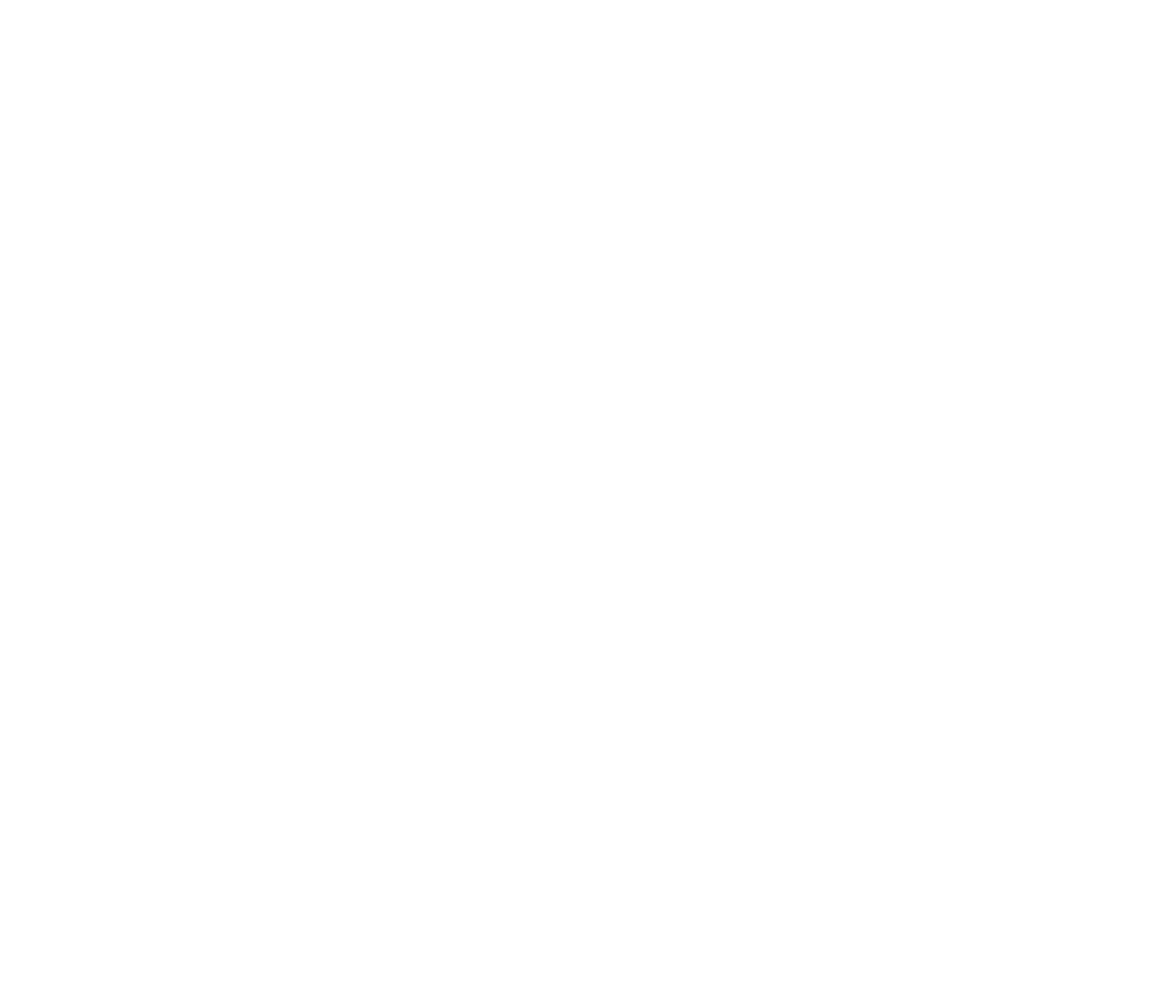
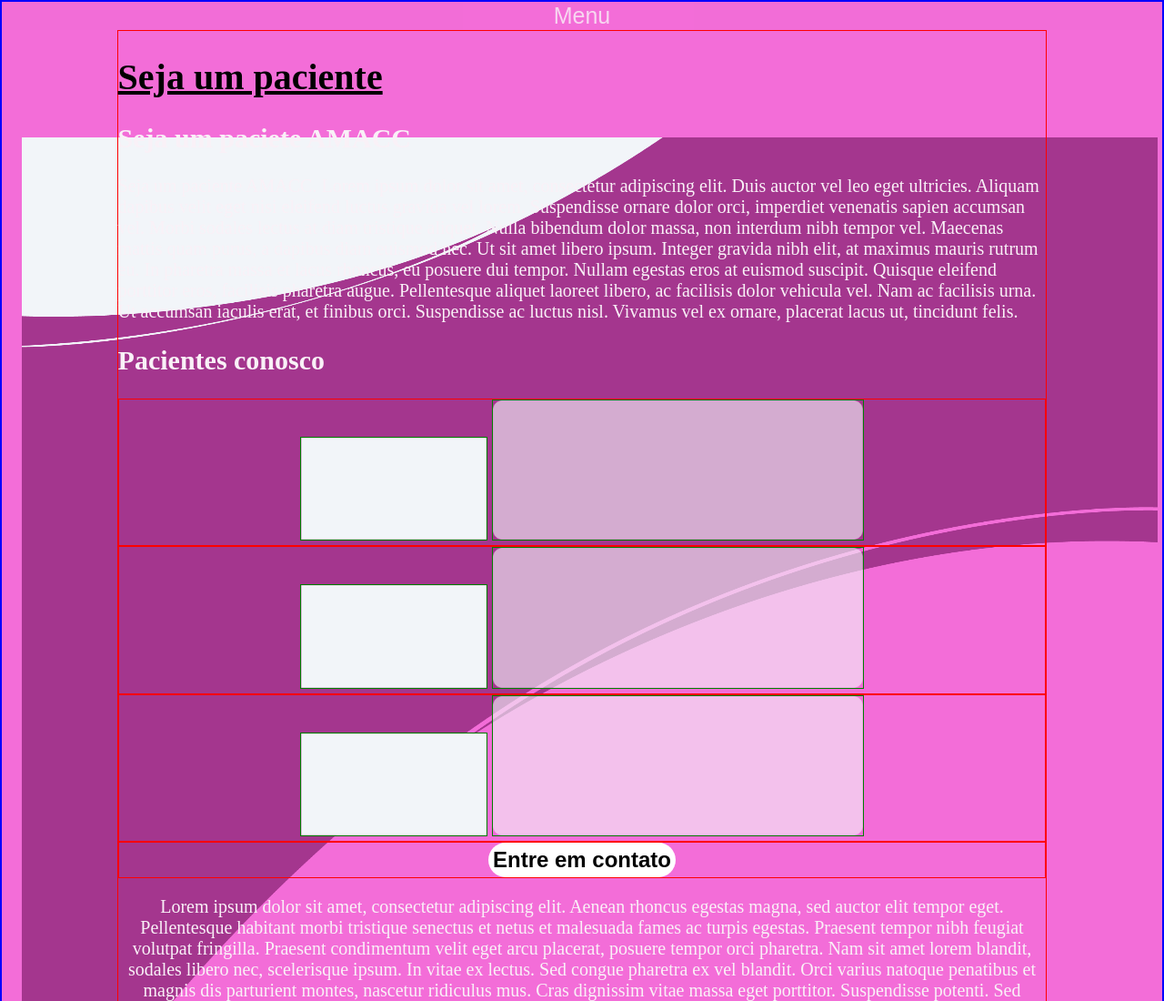
Before and after one commit to PedroHNN2112/AMACC-Website, a plain HTML site: page AMACC/paciente.html in a window 1280 px wide. Shown: the top 1100 px of the page at 91% size. Before the commit the page ends 800 px from the top, so only its background shows below. Drawn offline with Linux system fonts and the light colour scheme.

Commit message:
feito por: Eduardo Melo

```diff
--- /dev/null
+++ b/AMACC/paciente.css
@@ -0,0 +1,65 @@
+body, html {
+    border: 1px solid blue;
+    background: url("/AMACC/PAGINAS/SEJA_UM_PACIENTE/Ativo6.png") no-repeat center;
+    background-size: 100% 100%;
+    background-color: #F36DD8;
+}
+
+h1 {
+    color: black;
+    text-decoration: underline;
+}
+
+#container {
+    border: 1px solid red;
+    width: 80%;
+    margin: 0 auto;
+}
+
+#titulo-paciente {
+    text-align: left;
+}
+
+#conteudo-paciente {
+    text-align: left;
+}
+
+#pacientes-conosco {
+    text-align: left;
+}
+
+#fotos {
+    border: 1px solid red;
+    text-align: center;
+}
+
+ #ativo1 {
+    border: 1px solid green;
+    width: 40%;
+    height: 40%;
+}
+
+#ativo2 {
+    border: 1px solid green;
+    width: 20%;
+    height: 20%;
+}
+
+#area-botao {
+    border: 1px solid red;
+    text-align: center;
+}
+
+#botao-contato {
+    border-radius: 20px;
+    padding: 5px;
+    background: white;
+    border: none;
+    font-size: 1.2em;
+    font-weight: bold;
+    cursor: pointer;
+}
+
+#texto-area-contato {
+    text-align: center;
+}
--- a/AMACC/paciente.html
+++ b/AMACC/paciente.html
@@ -1,9 +1,114 @@
 <!DOCTYPE html>
-<html>
+<html lang="pt-br">
 <head>
-	<title></title>
+	<meta charset="utf-8">
+	<title>AMACC - Seja um paciente</title>
+	<link rel="stylesheet" type="text/css" href="/AMACC/index.css">
+	<link rel="stylesheet" type="text/css" href="/AMACC/paciente.css">
 </head>
 <body>
 
+	<div class="header" id="headerIndex">
+		<div class= "dropdown">
+			<button id="dropdownButton">Menu</button>
+			<div class="dropdownContent">
+				<a href="#trabalho">Conheça o nosso trabalho</a>
+				<a href="#historia">História</a>
+				<a href="#missao">Missão</a>
+				<a href="#paciente">Pacientes</a>
+				<a href="paciente.html">Seja um paciente</a>
+				<a href="contato.html">Contato</a>
+				<a href="doacao.html">Doe</a>
+				<a href="voluntario.html">Como ser voluntário</a>
+			</div>
+		</div>
+	</div>
+
+	<div id="container">
+
+		<div id="titulo-paciente">
+			<h1>Seja um paciente</h1>
+
+		<div id="conteudo-paciente">
+
+			<h2>Seja um paciete AMACC</h2>
+
+			<p>
+				Seja um paciente AMACC. Lorem ipsum dolor sit amet, consectetur adipiscing elit. Duis auctor vel leo eget ultricies. Aliquam dapibus velit eget nisi eleifend luctus gravida vel lorem. Suspendisse ornare dolor orci, imperdiet venenatis sapien accumsan vel. Morbi sodales lectus at diam tristique aliquet. Nulla bibendum dolor massa, non interdum nibh tempor vel. Maecenas mattis quam purus, a dapibus diam euismod nec. Ut sit amet libero ipsum. Integer gravida nibh elit, at maximus mauris rutrum eu. In pharetra massa et lacus rhoncus, eu posuere dui tempor. Nullam egestas eros at euismod suscipit. Quisque eleifend porttitor eros, facilisis pharetra augue. Pellentesque aliquet laoreet libero, ac facilisis dolor vehicula vel. Nam ac facilisis urna. Ut accumsan iaculis erat, et finibus orci. Suspendisse ac luctus nisl. Vivamus vel ex ornare, placerat lacus ut, tincidunt felis.
+			</p>
+
+		</div>
+
+		<div id="pacientes-conosco">
+
+			<h2>Pacientes conosco</h2>
+
+			<div id="fotos">
+
+				<img id="ativo2" src="/AMACC/PAGINAS/SEJA_UM_PACIENTE/Ativo 2.png">
+				<img id="ativo1" src="/AMACC/PAGINAS/SEJA_UM_PACIENTE/Ativo 1.png">
+
+			</div>
+
+			<div id="fotos">
+
+				<img id="ativo2" src="/AMACC/PAGINAS/SEJA_UM_PACIENTE/Ativo 2.png">
+				<img id="ativo1" src="/AMACC/PAGINAS/SEJA_UM_PACIENTE/Ativo 1.png">
+
+			</div>
+
+			<div id="fotos">
+
+				<img id="ativo2" src="/AMACC/PAGINAS/SEJA_UM_PACIENTE/Ativo 2.png">
+				<img id="ativo1" src="/AMACC/PAGINAS/SEJA_UM_PACIENTE/Ativo 1.png">
+
+			</div>
+
+			<div id="contato">
+
+				<div id="area-botao">
+
+					<button id="botao-contato" type="submit">Entre em contato</button>
+
+				</div>
+
+			</div>
+
+			<div id="texto-area-contato">
+
+				<p>
+					Lorem ipsum dolor sit amet, consectetur adipiscing elit. Aenean rhoncus egestas magna, sed auctor elit tempor eget. Pellentesque habitant morbi tristique senectus et netus et malesuada fames ac turpis egestas. Praesent tempor nibh feugiat volutpat fringilla. Praesent condimentum velit eget arcu placerat, posuere tempor orci pharetra. Nam sit amet lorem blandit, sodales libero nec, scelerisque ipsum. In vitae ex lectus. Sed congue pharetra ex vel blandit. Orci varius natoque penatibus et magnis dis parturient montes, nascetur ridiculus mus. Cras dignissim vitae massa eget porttitor. Suspendisse potenti. Sed venenatis blandit odio, vulputate imperdiet lacus interdum ac. Sed id aliquam tortor, et faucibus orci.
+
+				</p>
+
+				<p>
+
+					Morbi consectetur ex id ullamcorper fringilla. Morbi non pretium nunc. Duis sodales mauris ullamcorper interdum consequat. Vestibulum a orci imperdiet nisl interdum accumsan nec vitae tellus. Suspendisse vitae ante commodo, vestibulum ex ac, tempus erat. Aliquam non justo vitae diam laoreet fringilla ut lobortis turpis. Sed ut turpis quis dolor fringilla vehicula ac sit amet ligula. Donec commodo dolor eu leo placerat, lacinia faucibus magna auctor. Fusce non turpis purus. Morbi sem felis, facilisis sed purus eget, convallis eleifend lectus.
+
+				</p>
+
+				<p>
+
+					Aenean a libero nec turpis aliquam tempor nec vitae arcu. Ut pellentesque nec nunc eget ultricies. Morbi ut tempor sapien, vel congue metus. Nullam pretium congue lorem nec ultricies. Donec sollicitudin ligula quis mollis tristique. Sed massa neque, euismod id porta a, ultrices a lacus. Mauris molestie convallis mauris, vitae tincidunt risus sollicitudin nec. Praesent vestibulum ex volutpat faucibus vehicula.
+				</p>
+
+			</div>
+
+		</div>
+
+	</div>
+
+	<div class="content" id="rodape">
+		<h2>AMACC</h2>
+		<a class="botaoApoie" href="doacao.html">Apoie</a>
+		<br>
+		<div id="redes-sociais">
+			<a class="botaoRedes" id="botaoFacebook" href="https://pt-br.facebook.com/AmaccAssociacaoDeMulheresAcometidasComCancer/">Facebook</a>
+			<a class="botaoRedes" id="botaoInstagram" href="https://www.instagram.com/p/CCbBkWnnzbS/">Instagram</a>
+		</div>
+
+		<p>&copy;2020 AMACC - Todos os direitos reservados.</p>
+	</div>
+
 </body>
 </html>
```
Also changed, not shown: AMACC/PAGINAS/SEJA_UM_PACIENTE/Ativo 1.png (renamed from AMACC/PAGINAS/SEJA UM PACIENTE/Ativo 1.png), AMACC/PAGINAS/SEJA_UM_PACIENTE/Ativo 2.png (renamed from AMACC/PAGINAS/SEJA UM PACIENTE/Ativo 2.png), AMACC/PAGINAS/SEJA_UM_PACIENTE/Ativo 3.png (renamed from AMACC/PAGINAS/SEJA UM PACIENTE/Ativo 3.png), AMACC/PAGINAS/SEJA_UM_PACIENTE/Ativo 4.png (renamed from AMACC/PAGINAS/SEJA UM PACIENTE/Ativo 4.png), AMACC/PAGINAS/SEJA_UM_PACIENTE/Ativo6.png (renamed from AMACC/PAGINAS/SEJA UM PACIENTE/Ativo 6.png), AMACC/PAGINAS/SEJA_UM_PACIENTE/BackgraundPNG.png (renamed from AMACC/PAGINAS/SEJA UM PACIENTE/BackgraundPNG.png), 4 other files.
